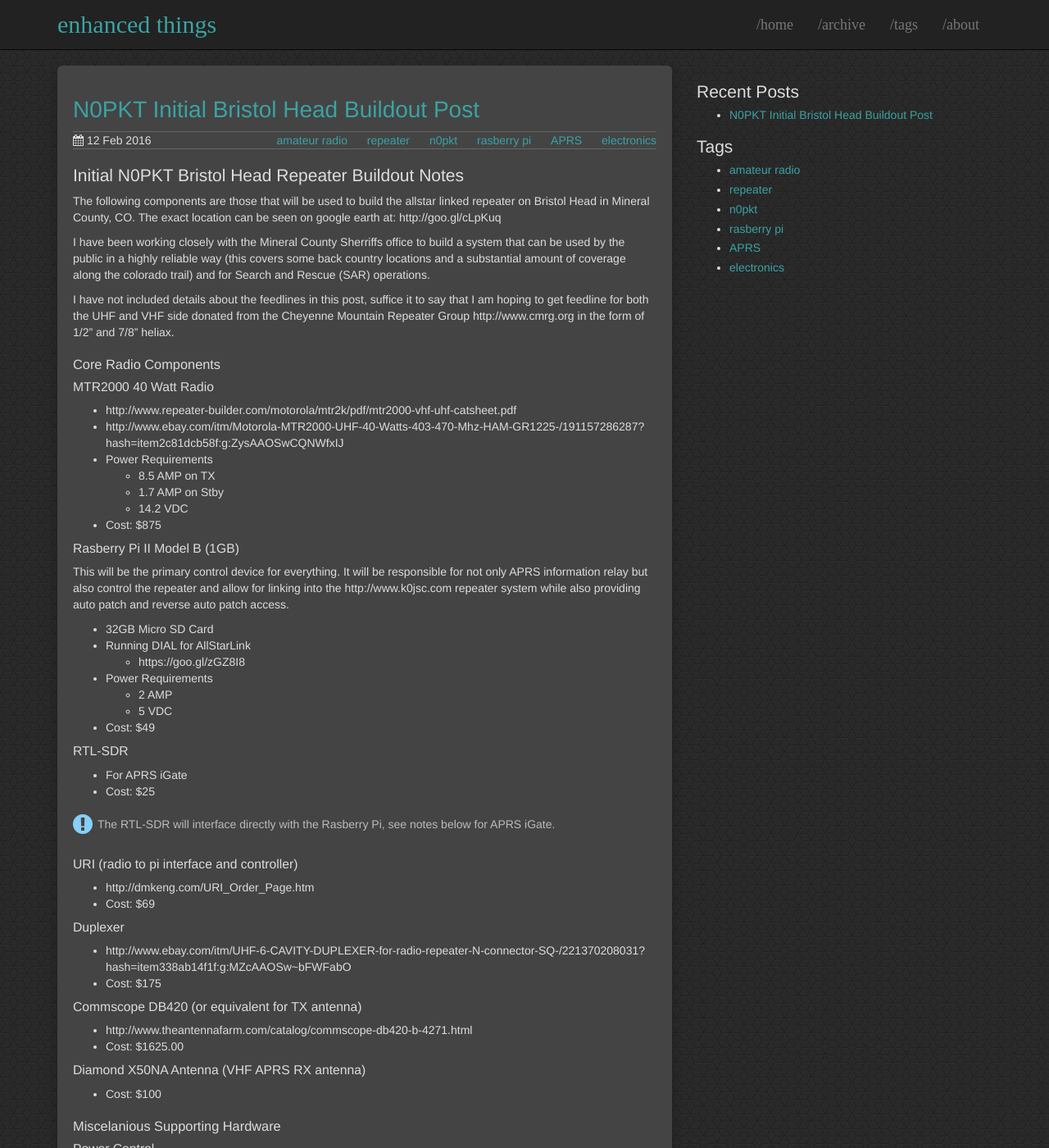
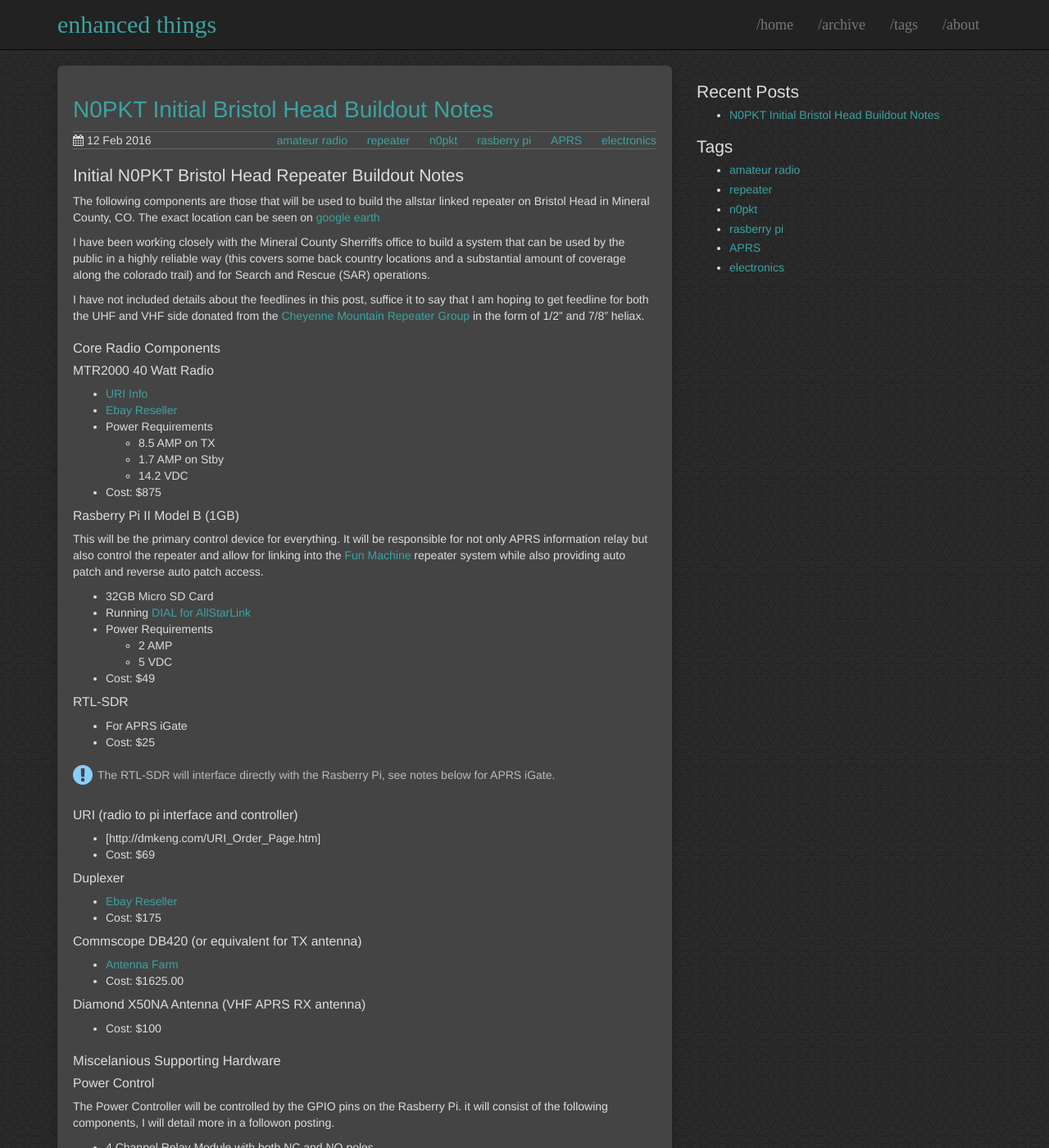
Before and after one commit to enhanced/enhanced.github.io, a Jekyll site: the page built from _posts/2016-02-12-Bristol-Buildout.md, in a window 1280 px wide and 1400 px high. Shown: the whole window at 82% size. Built offline with Jekyll 4.4.1, drawn with Linux system fonts in a browser that asks for light colours; some of the changed lines change nothing that is shown; some of the changed text lies outside the part shown.

Commit message:
Formatting and URLs

```diff
--- a/_posts/2016-02-12-Bristol-Buildout.md
+++ b/_posts/2016-02-12-Bristol-Buildout.md
@@ -1,6 +1,6 @@
 ---
 layout: post
-title: "N0PKT Initial Bristol Head Buildout Post"
+title: "N0PKT Initial Bristol Head Buildout Notes"
 date: 2016-02-12 00:00:00
 tags:
  - "amateur radio"
@@ -14,17 +14,17 @@
 
 ## Initial N0PKT Bristol Head Repeater Buildout Notes
 
-The following components are those that will be used to build the allstar linked repeater on Bristol Head in Mineral County, CO.  The exact location can be seen on google earth at: http://goo.gl/cLpKuq
+The following components are those that will be used to build the allstar linked repeater on Bristol Head in Mineral County, CO.  The exact location can be seen on [google earth](http://goo.gl/cLpKuq)
 
 I have been working closely with the Mineral County Sherriffs office to build a system that can be used by the public in a highly reliable way (this covers some back country locations and a substantial amount of coverage along the colorado trail) and for Search and Rescue (SAR) operations.
 
-I have not included details about the feedlines in this post, suffice it to say that I am hoping to get feedline for both the UHF and VHF side donated from the Cheyenne Mountain Repeater Group http://www.cmrg.org in the form of 1/2" and 7/8" heliax.
+I have not included details about the feedlines in this post, suffice it to say that I am hoping to get feedline for both the UHF and VHF side donated from the [Cheyenne Mountain Repeater Group](http://www.cmrg.org) in the form of 1/2" and 7/8" heliax.
 
 ### Core Radio Components
 
 #### MTR2000 40 Watt Radio
-* http://www.repeater-builder.com/motorola/mtr2k/pdf/mtr2000-vhf-uhf-catsheet.pdf
-* http://www.ebay.com/itm/Motorola-MTR2000-UHF-40-Watts-403-470-Mhz-HAM-GR1225-/191157286287?hash=item2c81dcb58f:g:ZysAAOSwCQNWfxIJ
+* [URI Info](http://www.repeater-builder.com/motorola/mtr2k/pdf/mtr2000-vhf-uhf-catsheet.pdf)
+* [Ebay Reseller](http://www.ebay.com/itm/Motorola-MTR2000-UHF-40-Watts-403-470-Mhz-HAM-GR1225-/191157286287?hash=item2c81dcb58f:g:ZysAAOSwCQNWfxIJ)
 * Power Requirements
     - 8.5 AMP on TX
     - 1.7 AMP on Stby
@@ -32,11 +32,10 @@
 * Cost: $875
 
 #### Rasberry Pi II Model B (1GB)
-This will be the primary control device for everything.  It will be responsible for not only APRS information relay but also control the repeater and allow for linking into the http://www.k0jsc.com repeater system while also providing auto patch and reverse auto patch access.
+This will be the primary control device for everything.  It will be responsible for not only APRS information relay but also control the repeater and allow for linking into the [Fun Machine](http://www.k0jsc.com) repeater system while also providing auto patch and reverse auto patch access.
 
 * 32GB Micro SD Card
-* Running DIAL for AllStarLink
-    - https://goo.gl/zGZ8I8
+* Running [DIAL for AllStarLink](https://goo.gl/zGZ8I8)
 * Power Requirements
    - 2 AMP
    - 5 VDC
@@ -50,15 +49,15 @@
  {: .note}
 
 #### URI (radio to pi interface and controller)
-* http://dmkeng.com/URI_Order_Page.htm
+* [http://dmkeng.com/URI_Order_Page.htm]
 * Cost: $69
 
 #### Duplexer
-* http://www.ebay.com/itm/UHF-6-CAVITY-DUPLEXER-for-radio-repeater-N-connector-SQ-/221370208031?hash=item338ab14f1f:g:MZcAAOSw~bFWFabO
+* [Ebay Reseller](http://www.ebay.com/itm/UHF-6-CAVITY-DUPLEXER-for-radio-repeater-N-connector-SQ-/221370208031?hash=item338ab14f1f:g:MZcAAOSw~bFWFabO)
 * Cost: $175
 
 #### Commscope DB420 (or equivalent for TX antenna)
-* http://www.theantennafarm.com/catalog/commscope-db420-b-4271.html
+* [Antenna Farm](http://www.theantennafarm.com/catalog/commscope-db420-b-4271.html)
 * Cost: $1625.00
 
 #### Diamond X50NA Antenna (VHF APRS RX antenna)
@@ -71,30 +70,30 @@
 The Power Controller will be controlled by the GPIO pins on the Rasberry Pi.  it will consist of the following components, I will detail more in a followon posting.
 
 * 4 Channel Relay Module with both NC and NO poles
-    - http://amzn.com/B00KTEN3TM
+    - [Amazon](http://amzn.com/B00KTEN3TM)
     - Cost: $6.99
 * RasPi GPIO T-Cobbler
-    - http://amzn.com/B00Q1T7728
+    - [Amazon](http://amzn.com/B00Q1T7728)
     - Cost: $12.30
 * High capacity relays
-    - http://amzn.com/B017VDI0GY
+    - [Amazon](http://amzn.com/B017VDI0GY)
     - Cost: $13.00
 * Breadboard Jumpers
-    - http://amzn.com/B00M5WLZDW
+    - [Amazon](http://amzn.com/B00M5WLZDW)
     - Cost: $14.99
 * Misc Informational Links to Similar Projects
-    - http://www.instructables.com/id/Web-Controlled-8-Channel-Powerstrip/
-    - http://forums.connectedly.com/raspberry-pi-f179/how-controlling-gpio-pins-via-internet-2884/
+    - [http://www.instructables.com/id/Web-Controlled-8-Channel-Powerstrip/]
+    - [http://forums.connectedly.com/raspberry-pi-f179/how-controlling-gpio-pins-via-internet-2884/]
 
 #### Power StepDown Conversion and Source
 This is a solar/battery/generator site, where the main feed will be a 48v feed.  This feed will need to be down-converted to a 12v feed to power the Rasberry Pi and repeater.
 
 * 48 > 12v StepDown Converter
-    - http://amzn.com/B015VYE546
+    - [Amazon](http://amzn.com/B015VYE546)
     - Cost: $50
 * Battery Bank
     - BWG 121000 x4
-        + http://www.bwgllc.com/products/bwg-121000-group-27/
+        + [http://www.bwgllc.com/products/bwg-121000-group-27/]
         + $150
         + $150 shipping
 
@@ -106,7 +105,7 @@
 |-----------------------------------|
 | Device | VDC | Tx Amps | Sty Amps |
 |:-------+:---:+:-------:+---------:|
-| Radio  | 14.2| 8.5     | 1.7      |
+| Radio  | 14.2|       8.5      | 1.7      |
 | Raspi  | 12  | 2       | 2        |
 | Power Control | 12 | 70mA | 70mA  |
 | TOTALS | 12  |  10.6 | 3.8 |
@@ -135,25 +134,18 @@
 | Total | $4265.00 |
 
 ### Misc Applications
-* QRadioPredict
-    - https://github.com/kantooon/qradiopredict
+* [QRadioPredict](https://github.com/kantooon/qradiopredict)
     - Used to simulate propogation
-* AllStarLink Dial
-    - https://goo.gl/zGZ8I8
+* [AllStarLink Dial](https://goo.gl/zGZ8I8)
     - Runs on Rasberry Pi to create allstar controller and add other critical features
-* Propogation Modeling
-    - http://www.ve2dbe.com/
+* [Propogation Modeling](http://www.ve2dbe.com/)
     - Used to simulate propogation (online)
 
 ### Raspi APRS Buildout
-* Some Directions
-    - http://sq7mru.blogspot.co.nz/2013/08/aprs-igate-rx-z-tunera-dvb-t.html
-* klaibrate-rtl
-    - git https://github.com/asdil12/kalibrate-rtl.git
+* [Some Directions](http://sq7mru.blogspot.co.nz/2013/08/aprs-igate-rx-z-tunera-dvb-t.html)
+* [klaibrate-rtl](https://github.com/asdil12/kalibrate-rtl.git)
 * Generate a passcode:
-    - http://apps.magicbug.co.uk/passcode/index.php
-    - https://github.com/magicbug/PHP-APRS-Passcode
-    - Code is included with pymultimonaprs also
+    - Code is included with pymultimonaprs noted in directions
 
  >It is CRITICAL to note that the GAIN needs to be adjusted to a value that the RTL-SDR supports, these values can be determined by running the rtl_test and then sampling to see what you get .
  {: .note}
```
